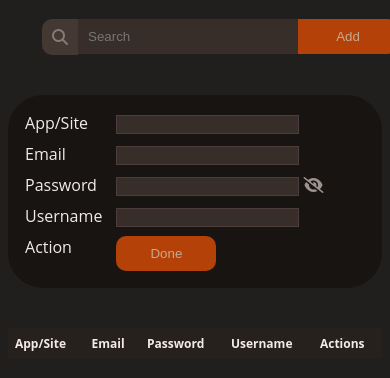
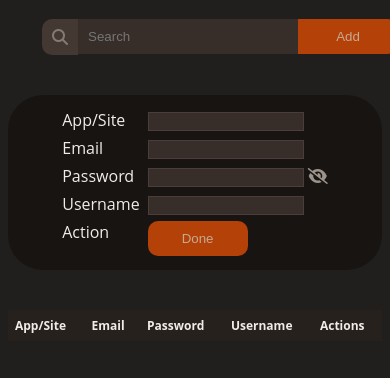
Before and after one commit to MhmadJh89/manage-pass, a plain HTML site: page index.html in a window 390 px wide. Both pictures are taken after a click on the button "Add". Shown: the part 87-465 px from the top of the page. Drawn offline with Linux system fonts and the light colour scheme.

Commit message:
Update main.css

```diff
--- a/css/main.css
+++ b/css/main.css
@@ -84,6 +84,7 @@ body {
     color: var(--main-color);
     background-color: #171412;
     border-radius: 35px 35px 35px 35px;
+    justify-content: center;
 }
 .t-add p {
     padding: 10px;
@@ -221,11 +222,14 @@ thead th {
         padding: 0;
         margin: 0;
     }
-    .t-add p {
-    padding: 2px;
-    margin: 5px;
-    }
     .main-footer {
         margin: 20px;
     }
+    .t-add p {
+        padding: 2px;
+        margin: 2px;
+    }
+    .t-body input {
+        width: 150px;
+    }
 }
```
